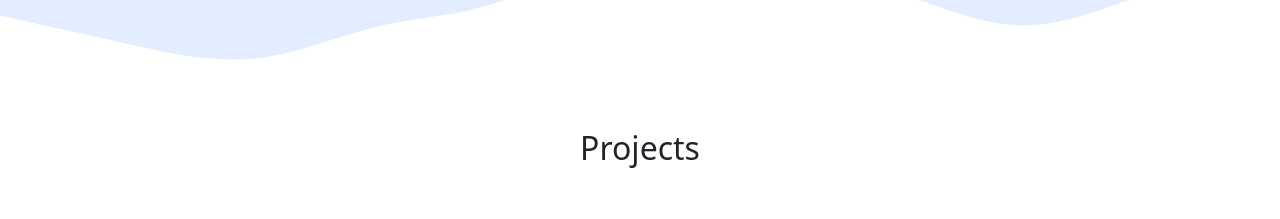
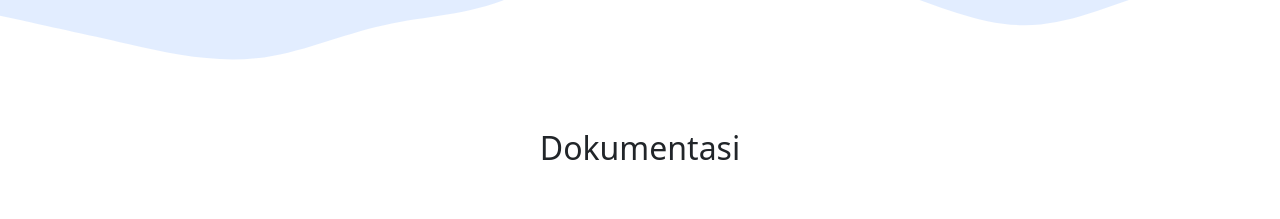
Before and after one commit to davebwt12345/sejarah.website.io, a plain HTML site: page index.html in a window 1280 px wide. Shown: the part 2383-2602 px from the top of the page. Drawn offline with nearby package versions, Linux system fonts and the light colour scheme.

Commit message:
update keempat

```diff
--- a/index.html
+++ b/index.html
@@ -143,7 +143,7 @@
         <div class="container">
             <div class="row text-center">
                 <div class="col">
-                    <h2>Projects</h2>
+                    <h2>Dokumentasi</h2>
                 </div>
             </div>
             <br>
```
